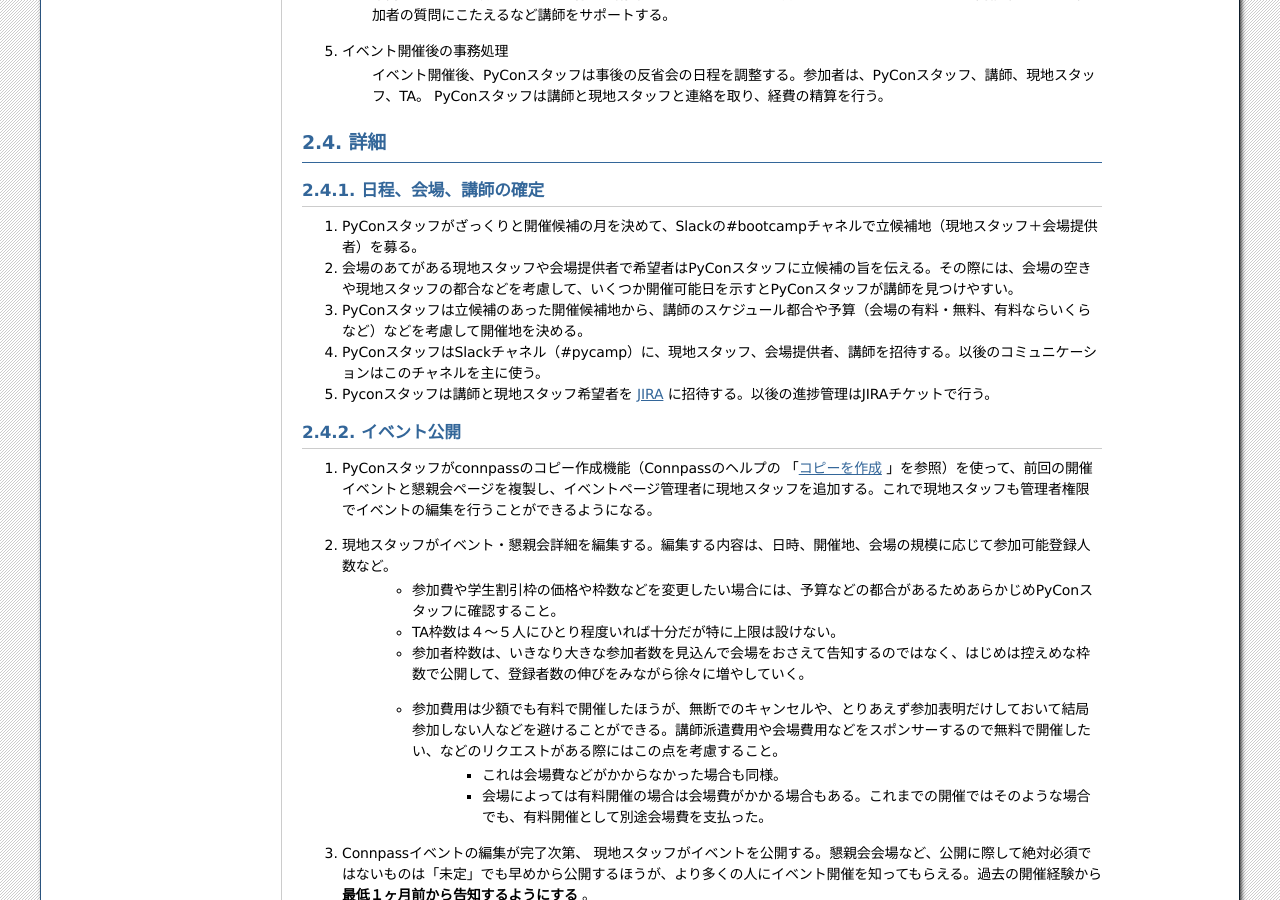
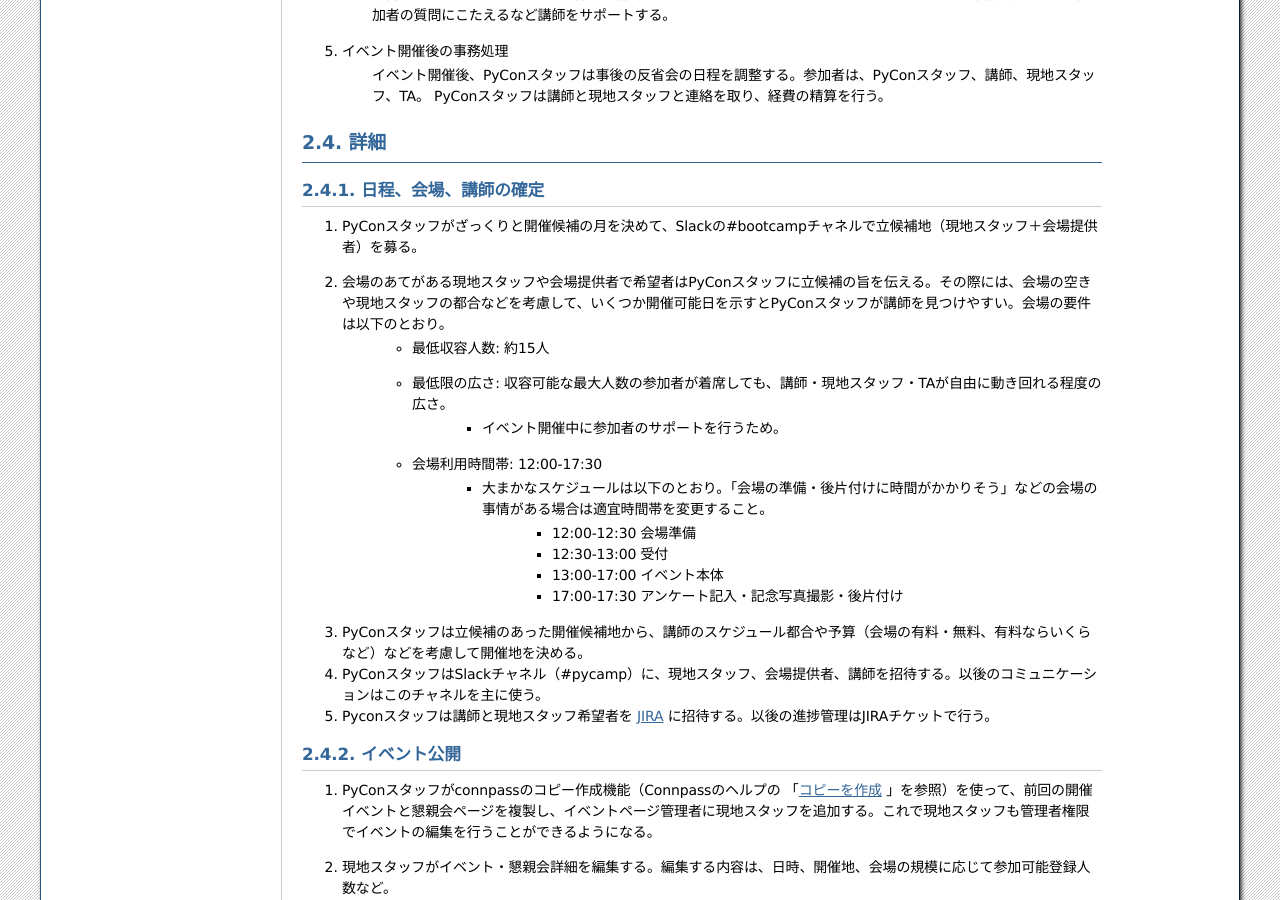
Before and after one commit to pyconjp/pycamp.pycon.jp, a Sphinx documentation site: the page built from source/organize/1_manual.rst, in a window 1280 px wide and 900 px high, scrolled down 1528 px. Built offline with Sphinx 7.4.7, drawn with Linux system fonts in a browser that asks for light colours; some of the changed text lies outside the part shown.

Commit message:
ISSHA-856 「現地スタッフがJIRAをいつ、何のために使うのか」、「会場の要件」について追記

```diff
--- a/ChangeLog.txt
+++ b/ChangeLog.txt
@@ -1,3 +1,7 @@
+2017-10-23
+----------
+* ISSHA-856 「現地スタッフがJIRAをいつ、何のために使うのか」、「会場の要件」について追記
+
 Not released
 ------------
 * #60 2.7.4.1. コードの説明 に requests の説明がほしい
--- a/source/organize/1_manual.rst
+++ b/source/organize/1_manual.rst
@@ -89,7 +89,16 @@
 ----------------------
 
 #. PyConスタッフがざっくりと開催候補の月を決めて、Slackの#bootcampチャネルで立候補地（現地スタッフ＋会場提供者）を募る。
-#. 会場のあてがある現地スタッフや会場提供者で希望者はPyConスタッフに立候補の旨を伝える。その際には、会場の空きや現地スタッフの都合などを考慮して、いくつか開催可能日を示すとPyConスタッフが講師を見つけやすい。
+#. 会場のあてがある現地スタッフや会場提供者で希望者はPyConスタッフに立候補の旨を伝える。その際には、会場の空きや現地スタッフの都合などを考慮して、いくつか開催可能日を示すとPyConスタッフが講師を見つけやすい。会場の要件は以下のとおり。
+    * 最低収容人数: 約15人
+    * 最低限の広さ: 収容可能な最大人数の参加者が着席しても、講師・現地スタッフ・TAが自由に動き回れる程度の広さ。
+       * イベント開催中に参加者のサポートを行うため。
+    * 会場利用時間帯: 12:00-17:30
+       * 大まかなスケジュールは以下のとおり。「会場の準備・後片付けに時間がかかりそう」などの会場の事情がある場合は適宜時間帯を変更すること。
+          * 12:00-12:30 会場準備
+          * 12:30-13:00 受付
+          * 13:00-17:00 イベント本体
+          * 17:00-17:30 アンケート記入・記念写真撮影・後片付け
 #. PyConスタッフは立候補のあった開催候補地から、講師のスケジュール都合や予算（会場の有料・無料、有料ならいくらなど）などを考慮して開催地を決める。
 #. PyConスタッフはSlackチャネル（#pycamp）に、現地スタッフ、会場提供者、講師を招待する。以後のコミュニケーションはこのチャネルを主に使う。
 #. Pyconスタッフは講師と現地スタッフ希望者を `JIRA <http://pyconjp.atlassian.net>`_ に招待する。以後の進捗管理はJIRAチケットで行う。
@@ -217,7 +226,13 @@
 JIRAの使い方
 ============
 
-Python Boot Campに関するタスクは必ずJIRAチケットを作成し、以下の流れで進める。
+現地スタッフのタスクはJIRA上で作成したチケットを元に進める。
+
+開催までに必ず必要になるチケットはSlack上のPyCon JP Botが自動作成するので、現地スタッフが作成する必要はない。
+
+ただし、PyCon JP Botが作ったチケットに当てはまらないタスクがある場合は、自分の判断で新たなチケットを作成してもよい。
+
+JIRAチケットは以下の流れで進める。
 
 1. タスクを依頼する人（以下、チケット報告者）はJIRAチケットを作成する。チケットの説明には、タスクの完了基準を明記する。
 2. タスクを依頼された人（以下、チケット担当者）は、チケットの説明に従ってタスクを実施する。着手前に「処理開始」ボタンを押してチケットのステータスを「進行中」にしておくこと。
```
